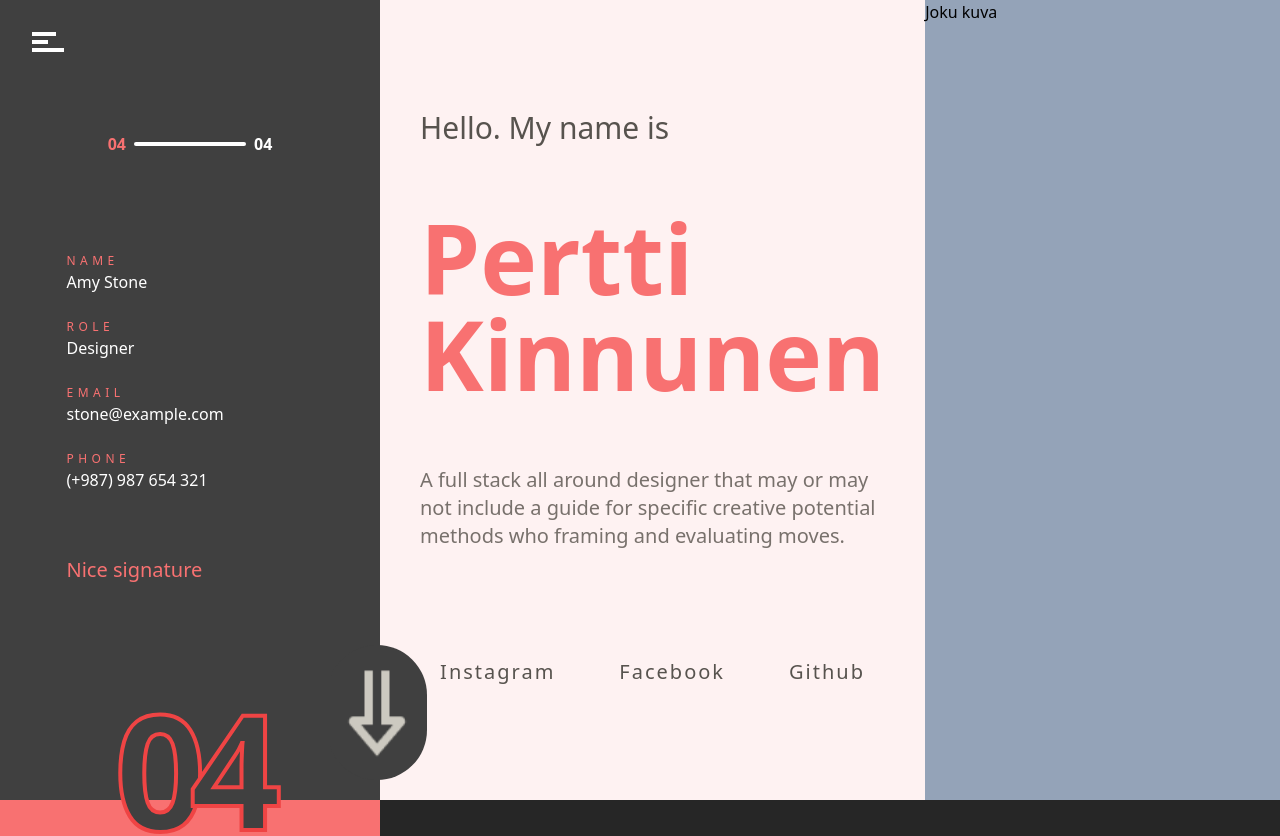
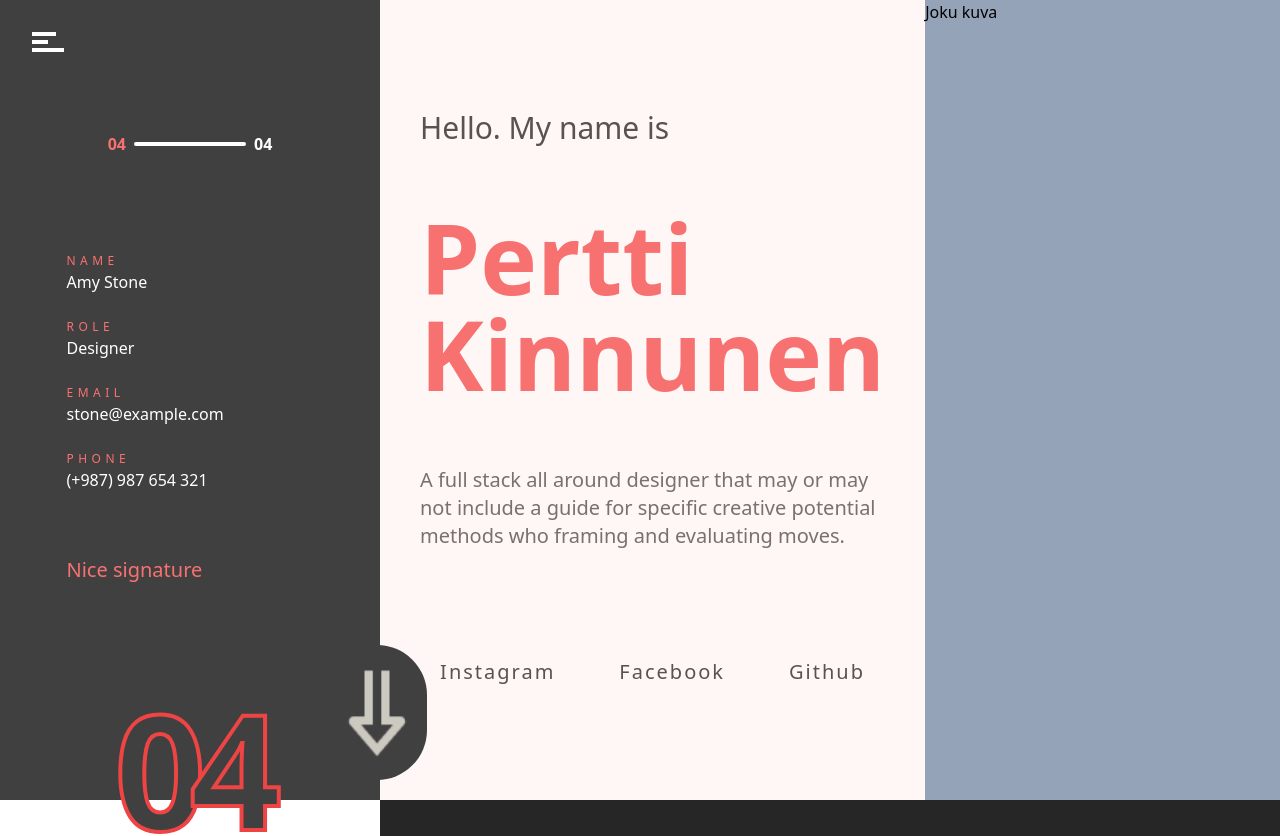
Before and after one commit to Al1babax/portfolioTemplate, a React (Create React App) app in the folder portfolio-template/: page / in a window 1280 px wide. Shown: the top 836 px of the page. Built offline with nearby package versions, Linux system fonts and the light colour scheme.

Commit message:
updated color

```diff
--- a/portfolio-template/src/components/Bio.jsx
+++ b/portfolio-template/src/components/Bio.jsx
@@ -3,7 +3,7 @@ export function Bio() {
   const socialClasses = "hover:text-stone-400 hover:scale-105 duration-300 ease-in-out flex justify-center items-center px-3 py-1 rounded-md border-0 border-red-50 hover:border-red-300";
 
   return (
-    <div className="Bio bg-red-50 w-full flex h-screen">
+    <div className="Bio bg-red-100 bg-opacity-[30%] w-full flex h-screen">
       <div className="info bg-red-0 w-[750px] flex flex-col gap-16 justify-center px-10 text-xl">
         <div className="hello bg-sky-0">
           <p className="text-stone-600 text-3xl">Hello. My name is</p>
--- a/portfolio-template/src/pages/LandingPage.jsx
+++ b/portfolio-template/src/pages/LandingPage.jsx
@@ -7,7 +7,7 @@ import { Projects2 } from "../components/Projects2"
 
 export function LandingPage() {
   return (
-    <div className="landing-page flex bg-red-400 w-full">
+    <div className="landing-page flex bg-red-0 w-full">
       <Sidebar />
       <div className="content w-full">
         <Bio />
```
